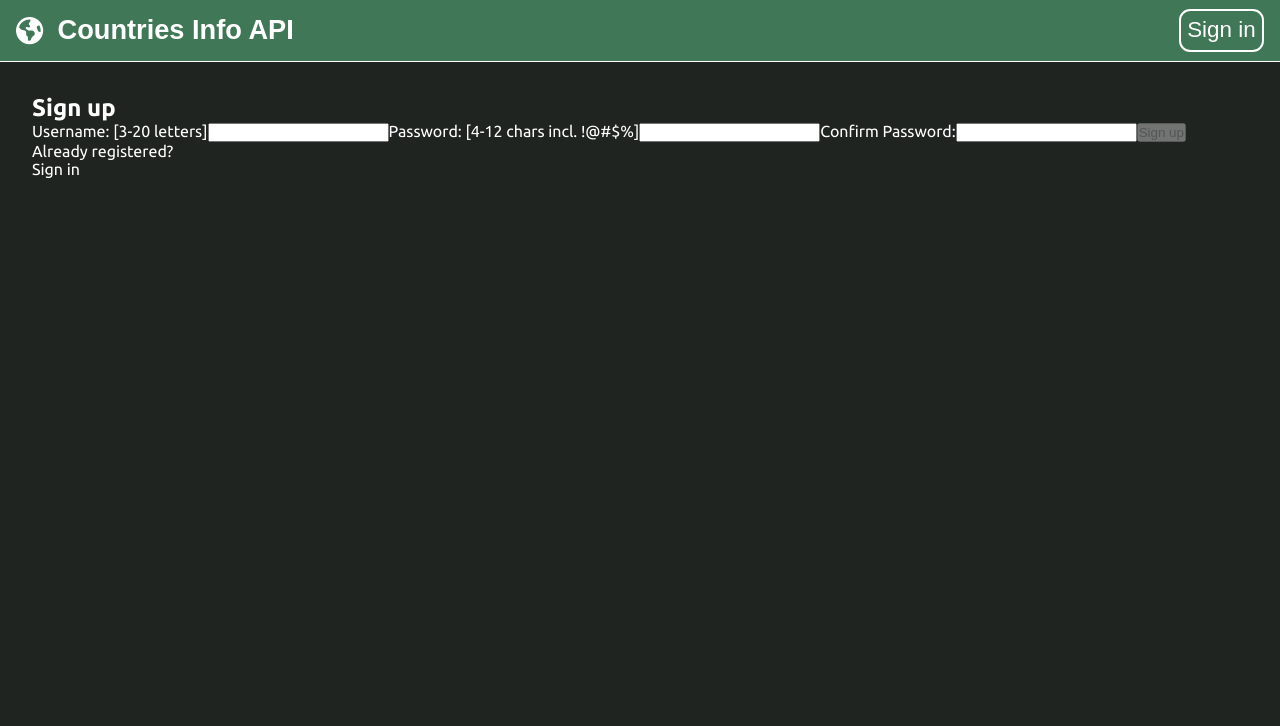
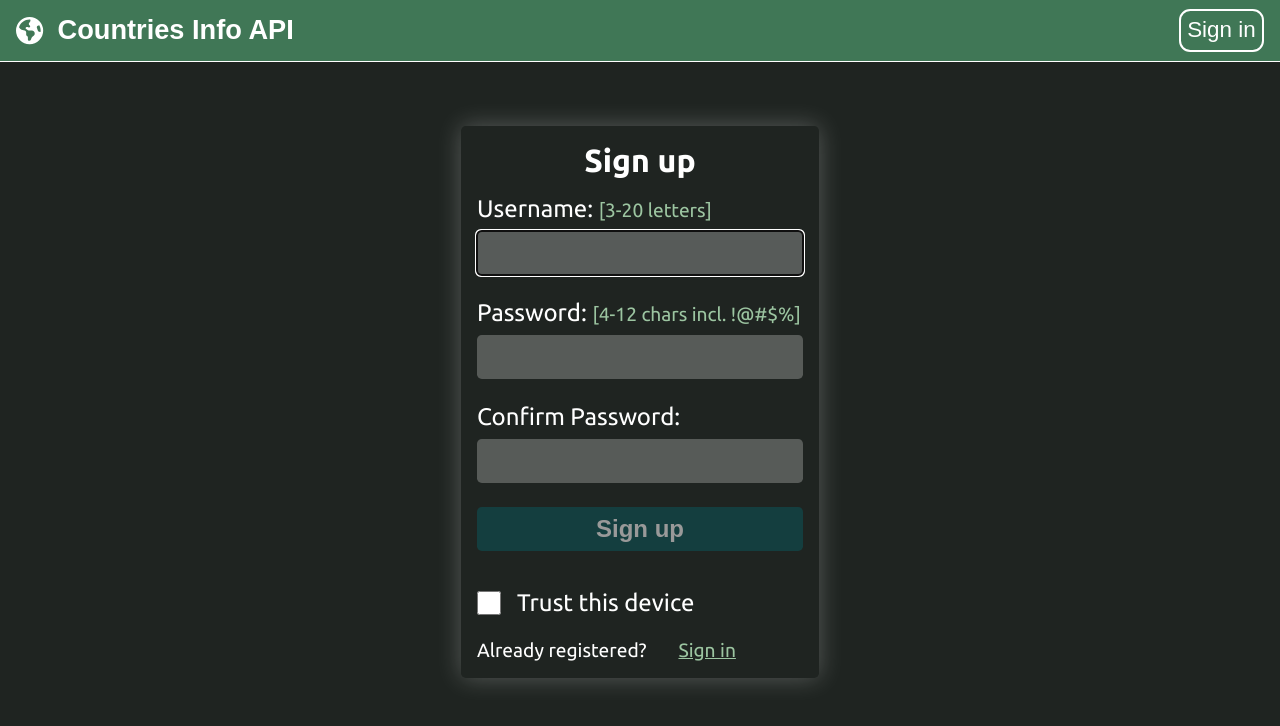
Before and after one commit to viventer/CountriesInfoApiFrontend, a React (Create React App) app: page /signup in a window 1280 px wide. Shown: the top 726 px of the page. Built offline with nearby package versions, Linux system fonts and the light colour scheme.

Commit message:
finished signup and improved sign in

```diff
--- a/src/globalElements/slices/authApiSlice.js
+++ b/src/globalElements/slices/authApiSlice.js
@@ -46,7 +46,7 @@ export const authApiSlice = apiSlice.injectEndpoints({
     }),
     register: builder.mutation({
       query: (credentials) => ({
-        url: "/auth",
+        url: "/register",
         method: "POST",
         body: { ...credentials },
       }),
--- a/src/pages/login/components/SignIn.jsx
+++ b/src/pages/login/components/SignIn.jsx
@@ -14,17 +14,15 @@ import usePersist from "../../../hooks/usePersist";
 
 import ErrorInfo from "./ErrorInfo";
 import SignInForm from "./SignInForm";
-import { StyledSignIn } from "../styles/Login.styled";
+import { StyledAuth } from "../styles/Login.styled";
 
 export default function Login() {
   const currentUser = useSelector(selectCurrentUser);
 
   useEffect(() => {
     if (currentUser) {
-      console.log("tak");
       navigate("/");
     }
-    console.log(currentUser);
   }, []);
 
   const usernameRef = useRef();
@@ -76,8 +74,10 @@ export default function Login() {
 
   if (isLoading) return <HashLoader color="fff" />;
 
+  const canSubmit = username && password;
+
   const content = (
-    <StyledSignIn>
+    <StyledAuth>
       {!errMsg && <ErrorInfo aria-live="assertive" message={errMsg} />}
       <h2>Sign in</h2>
       <SignInForm
@@ -89,12 +89,15 @@ export default function Login() {
         }}
         loginData={{ username, password, persist }}
         usernameRef={usernameRef}
+        canSubmit={canSubmit}
       />
-      <p>Need an Account? </p>
-      <Link to="/login" className="reactRouterLink">
-        Sign up
-      </Link>
-    </StyledSignIn>
+      <div className="flex">
+        <p>Need an Account? </p>
+        <Link to="/signup" className="reactRouterLink">
+          <p>Sign up</p>
+        </Link>
+      </div>
+    </StyledAuth>
   );
 
   return content;
--- a/src/pages/login/components/SignInForm.jsx
+++ b/src/pages/login/components/SignInForm.jsx
@@ -1,8 +1,13 @@
-import { StyledSignInForm } from "../styles/Login.styled";
+import { StyledAuthForm } from "../styles/Login.styled";
 
-export default function SignInForm({ handlers, loginData, usernameRef }) {
+export default function SignInForm({
+  handlers,
+  loginData,
+  usernameRef,
+  canSubmit,
+}) {
   return (
-    <StyledSignInForm onSubmit={handlers.handleSubmit}>
+    <StyledAuthForm onSubmit={handlers.handleSubmit}>
       <label htmlFor="username">Username</label>
       <input
         type="text"
@@ -21,7 +26,12 @@ export default function SignInForm({ handlers, loginData, usernameRef }) {
         value={loginData.password}
         required
       />
-      <button>Sign in</button>
+      <button
+        className={canSubmit ? "activeButton" : "disabledButton"}
+        disabled={!canSubmit}
+      >
+        Sign in
+      </button>
       <div className="flex">
         <input
           type="checkbox"
@@ -31,6 +41,6 @@ export default function SignInForm({ handlers, loginData, usernameRef }) {
         />
         <label htmlFor="persist">Trust this device</label>
       </div>
-    </StyledSignInForm>
+    </StyledAuthForm>
   );
 }
--- a/src/pages/login/components/SignUp.jsx
+++ b/src/pages/login/components/SignUp.jsx
@@ -1,21 +1,45 @@
-import { useNavigate, Link } from "react-router-dom";
-import { useState, useEffect } from "react";
+import { useNavigate, Link, useLocation } from "react-router-dom";
+import { useState, useEffect, useRef } from "react";
 
+import { useDispatch, useSelector } from "react-redux";
+import {
+  selectCurrentUser,
+  setCredentials,
+} from "../../../globalElements/slices/authSlice";
 import { useRegisterMutation } from "../../../globalElements/slices/authApiSlice";
+import { useLoginMutation } from "../../../globalElements/slices/authApiSlice";
+import usePersist from "../../../hooks/usePersist";
 
 import ErrorInfo from "./ErrorInfo";
 import { SignUpForm } from "./SignUpForm";
 
-import { StyledSignUp } from "../styles/Login.styled";
+import { StyledAuth } from "../styles/Login.styled";
+import HashLoader from "react-spinners/HashLoader";
 
 const USER_REGEX = /^[A-z]{3,20}$/;
 const PWD_REGEX = /^[A-z0-9!@#$%]{4,12}$/;
 
 const NewUserForm = () => {
+  const currentUser = useSelector(selectCurrentUser);
+
+  useEffect(() => {
+    if (currentUser) {
+      navigate("/");
+    }
+  }, []);
+
   const [register, { isLoading, isSuccess, isError, error }] =
     useRegisterMutation();
 
   const navigate = useNavigate();
+  const location = useLocation();
+  const from = location.state?.from?.pathname || "/";
+
+  const dispatch = useDispatch();
+
+  const [login, { isLoginLoading }] = useLoginMutation();
+
+  const [persist, setPersist] = usePersist();
 
   const [username, setUsername] = useState("");
   const [validUsername, setValidUsername] = useState(false);
@@ -33,8 +57,13 @@ const NewUserForm = () => {
   }, [password]);
 
   useEffect(() => {
-    setValidConfirmPassword(password === confirmPassword);
+    setValidConfirmPassword(password === confirmPassword && password);
   }, [confirmPassword]);
+
+  const usernameRef = useRef();
+  useEffect(() => {
+    usernameRef.current.focus();
+  }, []);
 
   useEffect(() => {
     if (isSuccess) {
@@ -45,26 +74,32 @@ const NewUserForm = () => {
   const finish = () => {
     setUsername("");
     setPassword("");
-    navigate("/dash/users");
+    navigate("/");
   };
 
   const onUsernameChanged = (e) => setUsername(e.target.value);
   const onPasswordChanged = (e) => setPassword(e.target.value);
   const onConfirmPasswordChanged = (e) => setConfirmPassword(e.target.value);
+  const onPersistToggle = () => setPersist((prev) => !prev);
+
+  const onSignUpClicked = async (e) => {
+    e.preventDefault();
+    if (canSave) {
+      await register({ username, password });
+      const { accessToken } = await login({ username, password }).unwrap();
+      dispatch(setCredentials({ username, accessToken }));
+      navigate(from, { replace: true });
+    }
+  };
 
   const canSave =
     [validUsername, validPassword, validConfirmPassword].every(Boolean) &&
     !isLoading;
 
-  const onSignUpClicked = async (e) => {
-    e.preventDefault();
-    if (canSave) {
-      await register({ username, password });
-    }
-  };
+  if (isLoading && isLoginLoading) return <HashLoader color="fff" />;
 
   const content = (
-    <StyledSignUp>
+    <StyledAuth>
       {isError && <ErrorInfo message={error?.data?.message} />}
       <h2>Sign up</h2>
 
@@ -74,20 +109,25 @@ const NewUserForm = () => {
           onUsernameChanged,
           onPasswordChanged,
           onConfirmPasswordChanged,
+          onPersistToggle,
         }}
         canSave={canSave}
         data={{
           username,
           password,
           confirmPassword,
+          persist,
         }}
+        usernameRef={usernameRef}
       />
 
-      <p>Already registered? </p>
-      <Link to="/login" className="reactRouterLink">
-        Sign in
-      </Link>
-    </StyledSignUp>
+      <div className="flex">
+        <p>Already registered? </p>
+        <Link to="/signin" className="reactRouterLink">
+          <p>Sign in</p>
+        </Link>
+      </div>
+    </StyledAuth>
   );
 
   return content;
--- a/src/pages/login/components/SignUpForm.jsx
+++ b/src/pages/login/components/SignUpForm.jsx
@@ -1,8 +1,8 @@
-import { StyledSignUpForm } from "../styles/Login.styled";
+import { StyledAuthForm } from "../styles/Login.styled";
 
-export function SignUpForm({ canSave, data, handlers }) {
+export function SignUpForm({ canSave, data, handlers, usernameRef }) {
   return (
-    <StyledSignUpForm onSubmit={handlers.onSignUpClicked}>
+    <StyledAuthForm onSubmit={handlers.onSignUpClicked}>
       <label htmlFor="username">
         Username: <span>[3-20 letters]</span>
       </label>
@@ -13,6 +13,7 @@ export function SignUpForm({ canSave, data, handlers }) {
         value={data.username}
         onChange={handlers.onUsernameChanged}
         required
+        ref={usernameRef}
       />
 
       <label htmlFor="password">
@@ -33,7 +34,21 @@ export function SignUpForm({ canSave, data, handlers }) {
         onChange={handlers.onConfirmPasswordChanged}
         required
       />
-      <button disabled={!canSave}>Sign up</button>
-    </StyledSignUpForm>
+      <button
+        disabled={!canSave}
+        className={canSave ? "activeButton" : "disabledButton"}
+      >
+        Sign up
+      </button>
+      <div className="flex">
+        <input
+          type="checkbox"
+          id="persist"
+          onChange={handlers.onPersistToggle}
+          checked={data.persist}
+        />
+        <label htmlFor="persist">Trust this device</label>
+      </div>
+    </StyledAuthForm>
   );
 }
--- a/src/pages/login/styles/Login.styled.js
+++ b/src/pages/login/styles/Login.styled.js
@@ -1,6 +1,6 @@
 import styled from "styled-components";
 
-export const StyledSignIn = styled.main`
+export const StyledAuth = styled.main`
   display: flex;
   align-items: center;
   justify-content: center;
@@ -20,6 +20,18 @@ export const StyledSignIn = styled.main`
   @media (max-width: 425px) {
     box-shadow: none;
   }
+
+  & .flex {
+    font-size: 1.2rem;
+    justify-content: left;
+    gap: 2rem;
+    width: 100%;
+  }
+
+  & .flex p:last-child {
+    color: ${({ theme }) => theme.colors.lightGreen};
+    text-decoration-line: underline;
+  }
 `;
 
 export const StyledErrorInfo = styled.section`
@@ -31,7 +43,7 @@ export const StyledErrorInfo = styled.section`
   margin-bottom: 1rem;
 `;
 
-export const StyledSignInForm = styled.form`
+export const StyledAuthForm = styled.form`
   display: flex;
   flex-direction: column;
 
@@ -68,9 +80,13 @@ export const StyledSignInForm = styled.form`
     background-color: ${({ theme }) => theme.colors.darkBlue};
   }
 
-  & button:hover {
+  & .activeButton:hover {
     filter: brightness(1.25);
     cursor: pointer;
+  }
+
+  & .disabledButton {
+    filter: brightness(0.6);
   }
 
   & .flex {
@@ -88,6 +104,11 @@ export const StyledSignInForm = styled.form`
     border-radius: 0.3rem;
   }
 
+  span {
+    font-size: 1.2rem;
+    color: ${({ theme }) => theme.colors.lightGreen};
+  }
+
   @media (max-width: 425px) {
     & button,
     & input,
@@ -96,7 +117,3 @@ export const StyledSignInForm = styled.form`
     }
   }
 `;
-
-export const StyledSignUp = styled.main``;
-
-export const StyledSignUpForm = styled.form``;
```
